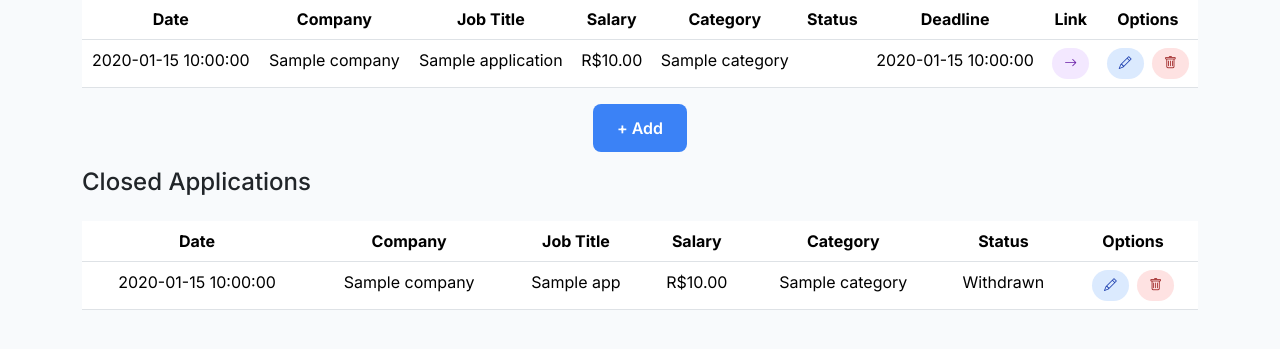
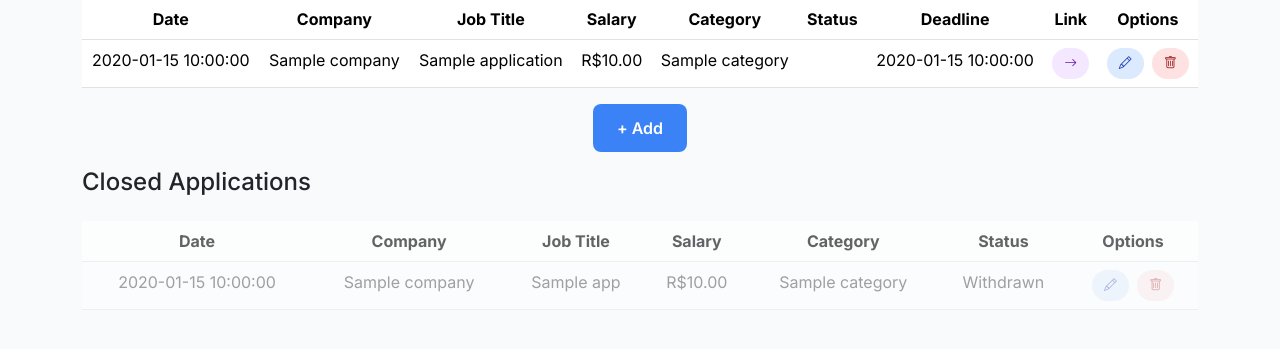
Before and after one commit to williamgrocha/job-application-tracker, a Flask app: template templates/index.html in a window 1280 px wide. Shown: the part 165-514 px from the top of the page. Run offline with Flask 3, Linux system fonts and the light colour scheme; the template is opened without the code that fills it: most values are stand-ins (such as "Sample title", 1, 10 or a date in 2020).

Commit message:
style: add styling for closed applications with reduced opacity and border

```diff
--- a/static/styles.css
+++ b/static/styles.css
@@ -185,3 +185,8 @@ input[type=number] {
    height: 100%;
    align-items: flex-end;
 }
+
+.closed-applications{
+    opacity: 0.6;
+    border-bottom: 1px solid #e5e7eb;
+}
```
